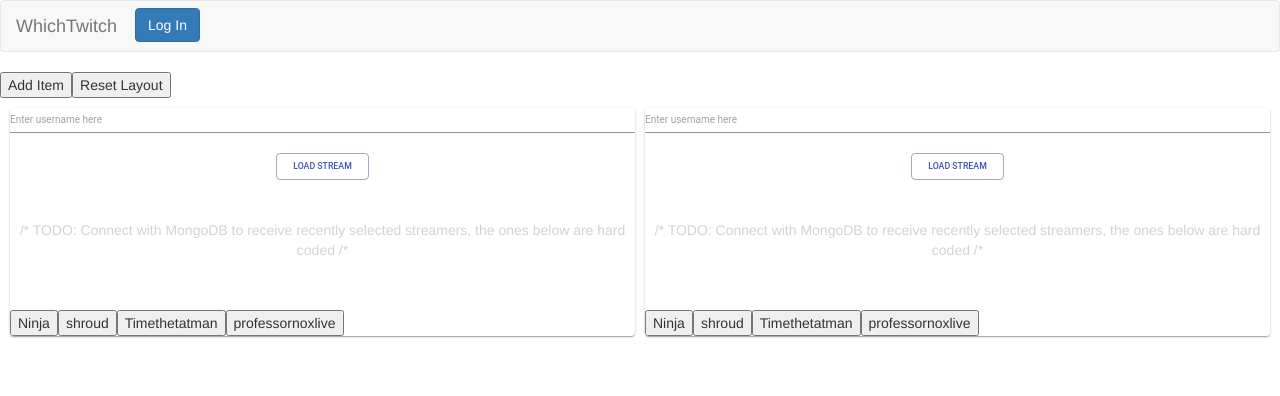
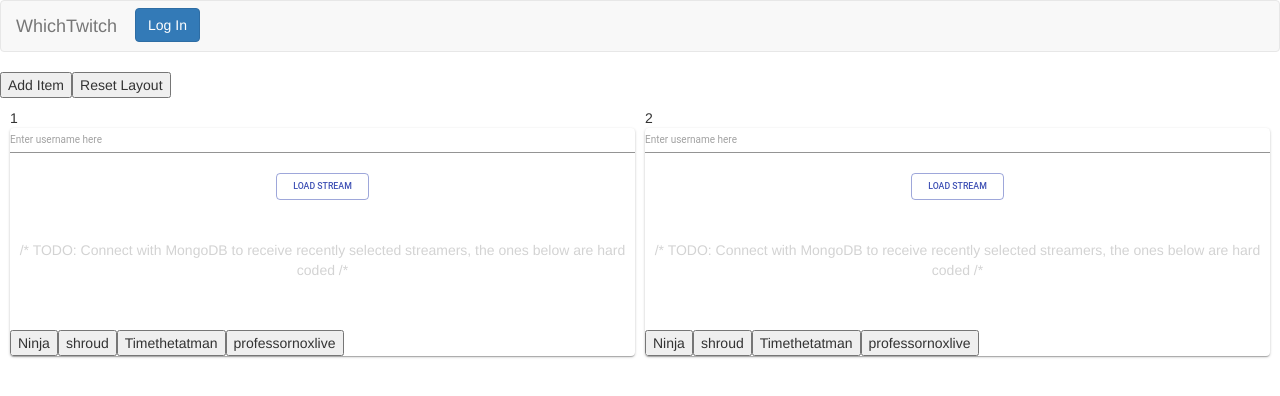
Before and after one commit to BenjaminPisaris/WhichTwitch2, a React (Create React App) app: page / in a window 1280 px wide. Shown: the top 396 px of the page. Built offline with nearby package versions, Linux system fonts and the light colour scheme; no server answers; what auth0-js would draw is missing.

Commit message:
yarn cleaned

```diff
--- a/src/components/grid/grid.js
+++ b/src/components/grid/grid.js
@@ -5,7 +5,6 @@
 import Card from '@material-ui/core/Card'
 import _ from "lodash";
 import Widget from '../widget'
-import Draggable from "react-draggable";
 
 
 /**
@@ -63,6 +62,7 @@
     const i = el.add ? "+" : el.i;
     return (
       <div key={i} data-grid={el}>
+      {i}
         <Card style={{ width: '100%' }}>
             <Widget />
             </Card>
@@ -106,17 +106,19 @@
         <ResponsiveReactGridLayout
           className="layout"
           cols={{ lg: 12, md: 12, sm: 6, xs: 6, xxs: 6 }}
+          /*draggableHandle="theseWontMove"*/
           rowHeight={160}
-          draggableHandle="thesewontmove"
           layouts={this.state.layouts}
           onLayoutChange={(layout, layouts) =>
             this.onLayoutChange(layout, layouts)}>
           <div key="1" data-grid={{ w: 6, h: 3, x: 0, y: 0, minW: 2, minH: 3 }}>
+            1
             <Card style={{ width: '100%' }}>
             <Widget/>
             </Card>
           </div>
-          <div key="2" data-grid={{ w: 6, h: 3, x: 7, y: 0, minW: 2, minH: 3 }}>
+          <div className="theseWontMove" key="2" data-grid={{ w: 6, h: 3, x: 7, y: 0, minW: 2, minH: 3 }}>
+          2
             <Card style={{ width: '100%' }}>
             <Widget />
             </Card>
```
Also changed, not shown: 7 other files (tests, documents, lock files or other folders).
